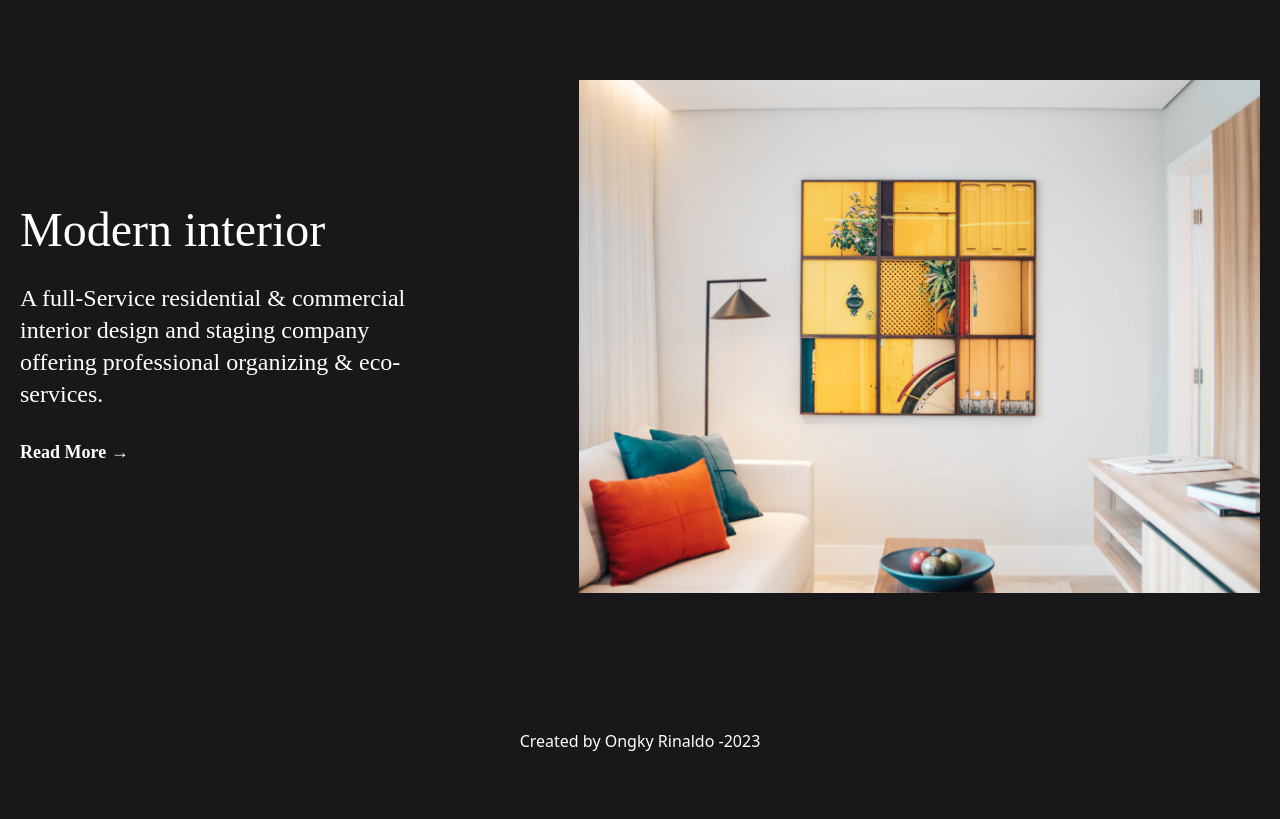
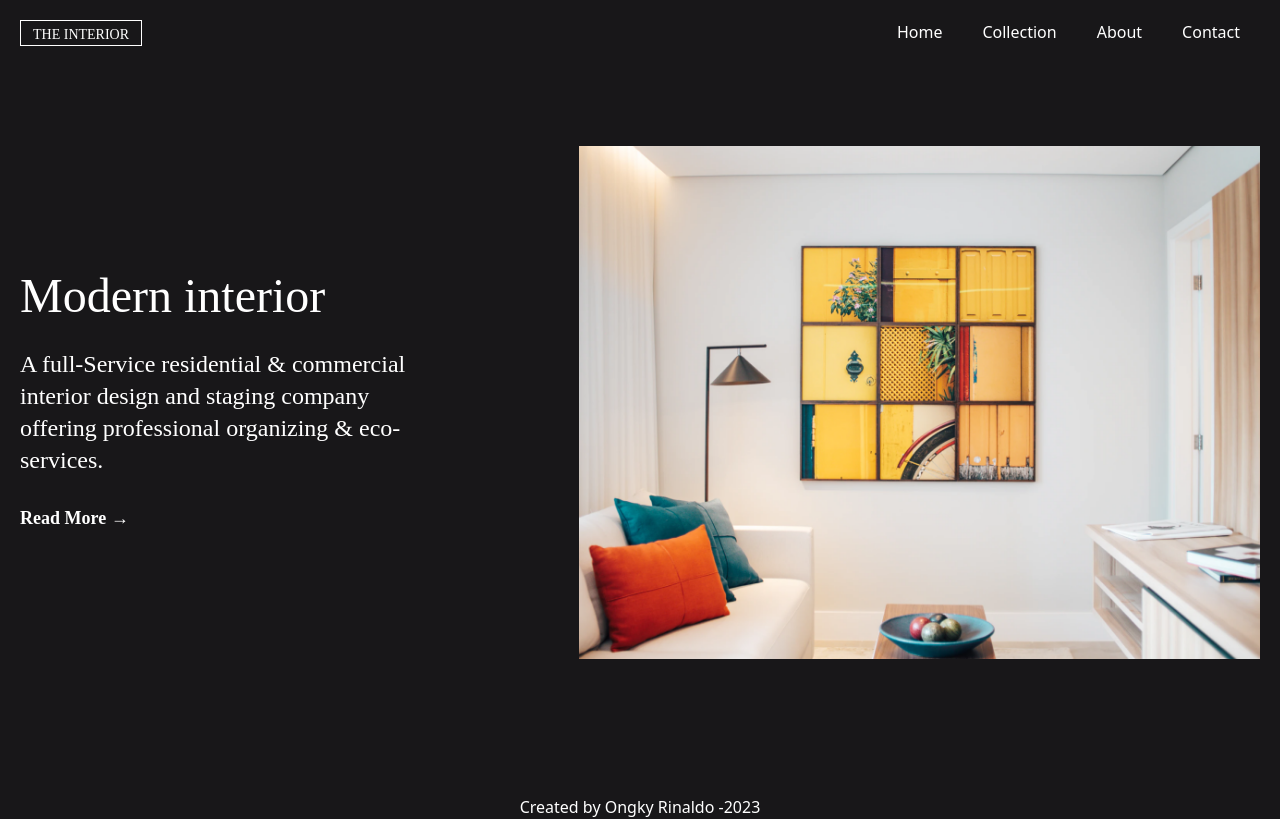
Before and after one commit to OngkyRinaldo/tailwindcss2, a website: page index.html in a window 1280 px wide. Drawn offline with Linux system fonts and the light colour scheme.

Commit message:
update navbar

```diff
--- a/index.html
+++ b/index.html
@@ -9,7 +9,40 @@
     </head>
     <body class="bg-[#181719] w-full max-h-screen">
         <!-- header start -->
-        <header></header>
+        <header class="flex justify-between py-5 w-full px-5">
+            <div class="logo border border-white">
+                <a
+                    href="#"
+                    class="uppercase font-CrimsonPro text-sm font-extralight text-white p-3"
+                >
+                    the interior
+                </a>
+            </div>
+            <div class="navbar">
+                <ul class="text-white flex justify-evenly">
+                    <li
+                        class="invisible md:visible md:px-5 md:hover:border-b-2 md:hover:border-sky-600"
+                    >
+                        <a href="">Home</a>
+                    </li>
+                    <li
+                        class="invisible md:visible md:px-5 md:hover:border-b-2 md:hover:border-sky-600"
+                    >
+                        <a href="">Collection</a>
+                    </li>
+                    <li
+                        class="invisible md:visible md:px-5 md:hover:border-b-2 md:hover:border-sky-600"
+                    >
+                        <a href="">About</a>
+                    </li>
+                    <li
+                        class="invisible md:visible md:px-5 md:hover:border-b-2 md:hover:border-sky-600"
+                    >
+                        <a href="">Contact</a>
+                    </li>
+                </ul>
+            </div>
+        </header>
         <!-- header end -->
 
         <!-- main start -->
--- a/tailwind.config.js
+++ b/tailwind.config.js
@@ -5,6 +5,7 @@ module.exports = {
         fontFamily: {
             Lora: 'Lora',
             Montserrat: 'Montserrat',
+            CrimsonPro: 'Crimson Pro',
         },
         extend: {},
     },
```
Also changed, not shown: dist/image/photo2.png (added), dist/output.css.
